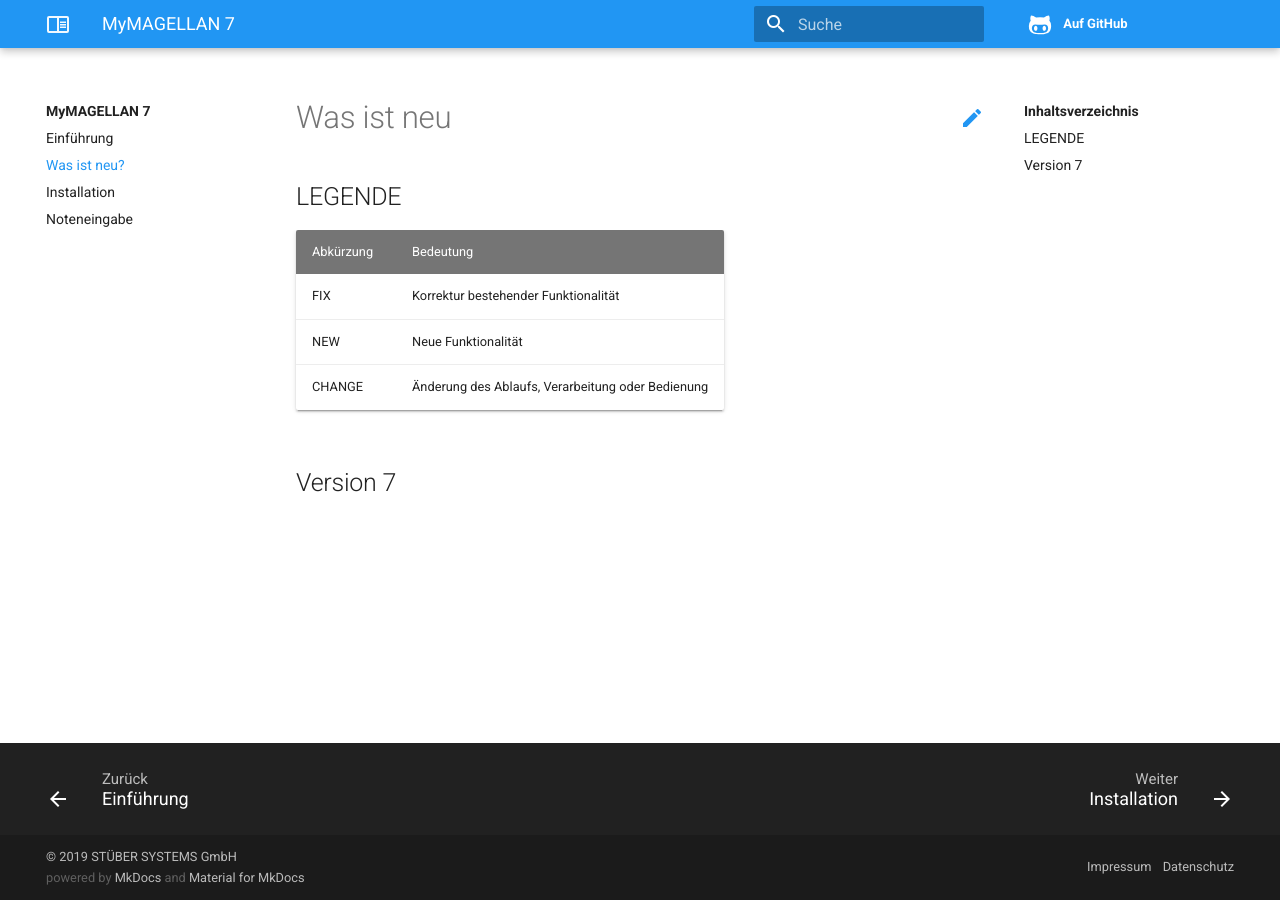
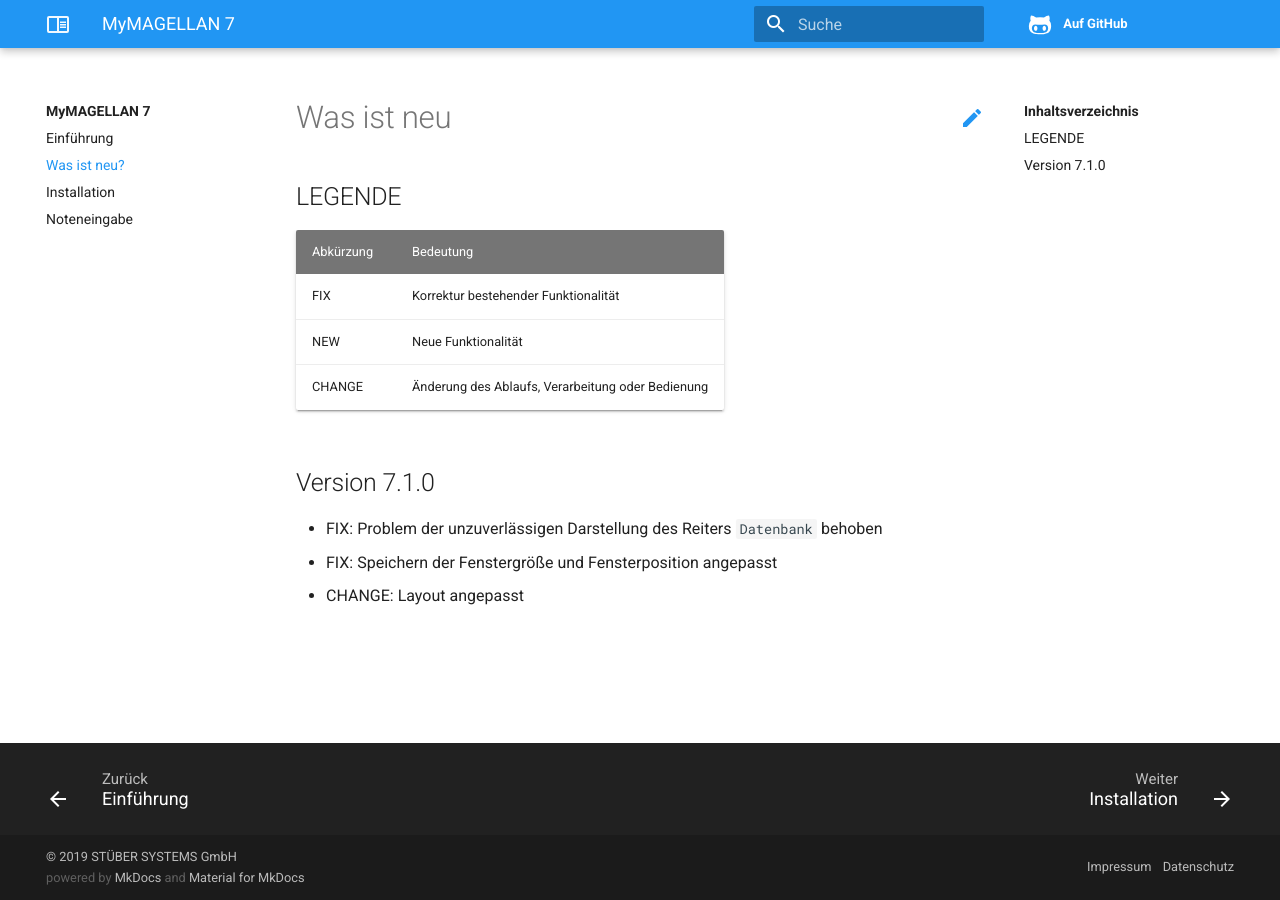
Before and after one commit to stuebersystems/doc.mymagellan7.de, an MkDocs documentation site: the page built from docs/changelog.md, in a window 1280 px wide. Built offline with MkDocs 1.6.1, drawn with Linux system fonts in a browser that asks for light colours.

Commit message:
no message

```diff
--- a/docs/changelog.md
+++ b/docs/changelog.md
@@ -8,4 +8,8 @@ FIX       | Korrektur bestehender Funktionalität
 NEW       | Neue Funktionalität
 CHANGE    | Änderung des Ablaufs, Verarbeitung oder Bedienung
 
-## Version 7
+## Version 7.1.0
+
+* FIX: Problem der unzuverlässigen Darstellung des Reiters `Datenbank` behoben
+* FIX: Speichern der Fenstergröße und Fensterposition angepasst
+* CHANGE: Layout angepasst
```
Also changed, not shown: docs/installation.md (+5 -2 lines).
